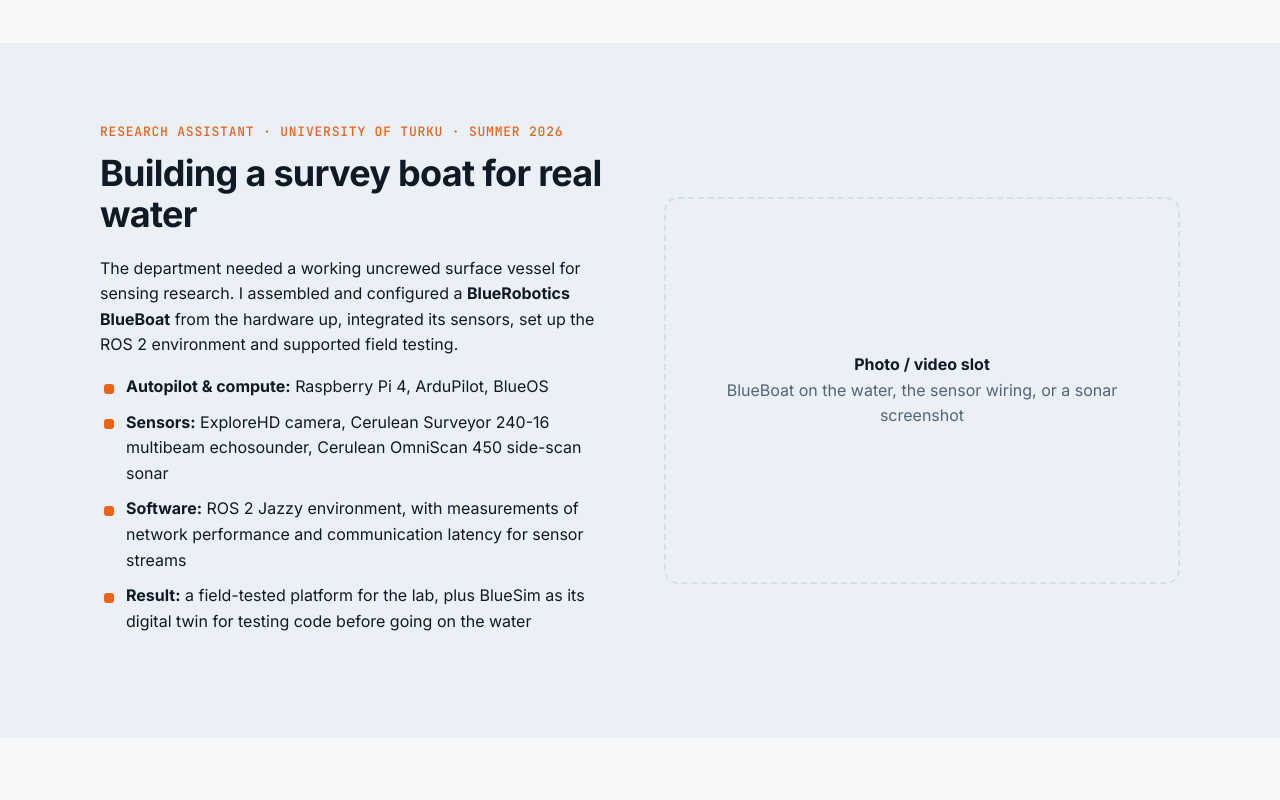
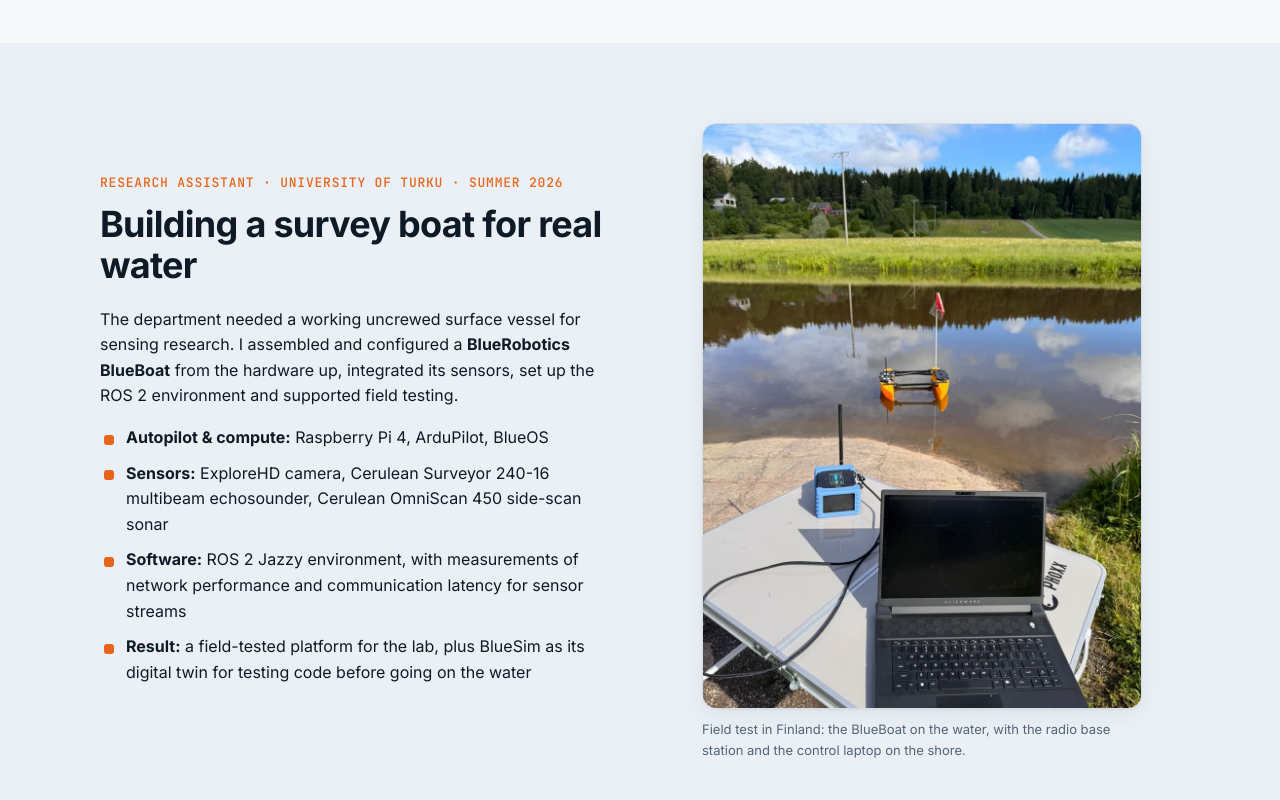
Before and after one commit to MahmmudQatmh/MahmmudQatmh.github.io, a plain HTML site: page index.html in a window 1280 px wide. Shown: the part 5620-6420 px from the top of the page. Drawn offline with Linux system fonts and the light colour scheme.

Commit message:
Add BlueBoat field-test photo
Co-Authored-By: Claude Opus 5.5 <noreply@anthropic.com>

```diff
--- a/index.html
+++ b/index.html
@@ -292,12 +292,10 @@
           <li><b>Result:</b> a field-tested platform for the lab, plus BlueSim as its digital twin for testing code before going on the water</li>
         </ul>
       </div>
-      <!-- REPLACE this placeholder with a photo or short clip of the BlueBoat (e.g. media/blueboat-field.jpg). -->
-      <figure class="placeholder">
-        <div>
-          <b>Photo / video slot</b>
-          <span>BlueBoat on the water, the sensor wiring, or a sonar screenshot</span>
-        </div>
+      <figure class="field-photo">
+        <img src="media/blueboat-field.jpg" width="900" height="1200" loading="lazy"
+             alt="The BlueBoat catamaran on calm water during a field test in Finland, with the laptop and radio base station on a table on the shore">
+        <figcaption>Field test in Finland: the BlueBoat on the water, with the radio base station and the control laptop on the shore.</figcaption>
       </figure>
     </div>
   </section>
--- a/styles.css
+++ b/styles.css
@@ -400,3 +400,8 @@ button.contact-item { text-align: left; cursor: pointer; font-family: inherit; w
   .seg button + button { border-left: 0; border-top: 1px solid var(--line); }
   .usv-hud { grid-template-columns: 1fr; }
 }
+
+/* BlueBoat field photo */
+.field-photo { margin: 0; justify-self: center; max-width: 440px; width: 100%; }
+.field-photo img { width: 100%; height: auto; max-height: 620px; object-fit: cover; border-radius: var(--radius); border: 1px solid var(--line); box-shadow: var(--shadow); }
+.field-photo figcaption { font-size: 13px; color: var(--muted); margin-top: 10px; }
```
Also changed, not shown: media/blueboat-field.jpg (added).
